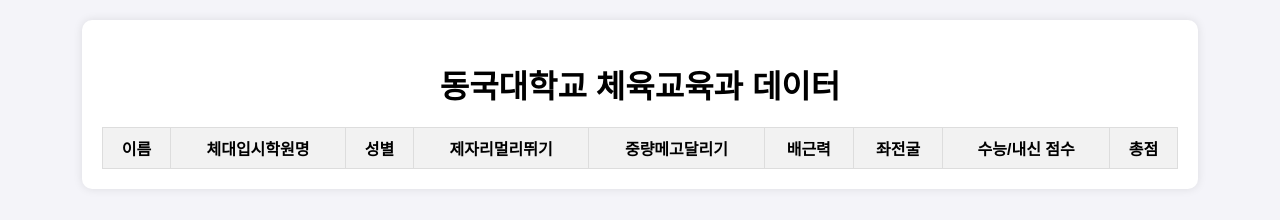
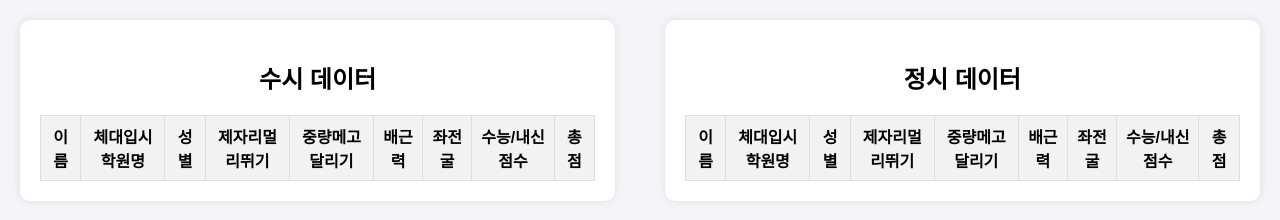
Before and after one commit to seanyjeong/dunivc, a plain HTML site: page index.html in a window 1280 px wide. Drawn offline with Linux system fonts and the light colour scheme; no server answers.

Commit message:
Update index.html

```diff
--- a/index.html
+++ b/index.html
@@ -14,19 +14,28 @@
         }
 
         .container {
+            display: flex;
+            justify-content: space-between;
+            gap: 20px;
+        }
+
+        .section {
             background-color: #fff;
             padding: 20px;
             border-radius: 10px;
             box-shadow: 0 0 10px rgba(0, 0, 0, 0.1);
-            width: 90%;
-            max-width: 1200px;
-            margin: auto;
+            width: 48%;
             box-sizing: border-box;
         }
 
         h1 {
             text-align: center;
             margin-bottom: 20px;
+        }
+
+        h2 {
+            text-align: center;
+            margin-bottom: 10px;
         }
 
         table {
@@ -53,13 +62,17 @@
             fetch('https://supermax.kr/get-all-data')
                 .then(response => response.json())
                 .then(data => {
-                    const tableBody = document.getElementById('data-table-body');
+                    const susiTableBody = document.getElementById('susi-data-table-body');
+                    const jeongsiTableBody = document.getElementById('jeongsi-data-table-body');
+
                     data.forEach(item => {
                         const row = document.createElement('tr');
+                        const gender = item.gender === 'male' ? '남자' : '여자';
+
                         row.innerHTML = `
                             <td>${item.name}</td>
                             <td>${item.academy}</td>
-                            <td>${item.gender}</td>
+                            <td>${gender}</td>
                             <td>${item.standingJump}</td>
                             <td>${item.weightedRun}</td>
                             <td>${item.backStrength}</td>
@@ -67,7 +80,12 @@
                             <td>${item.academicScore}</td>
                             <td>${item.totalScore}</td>
                         `;
-                        tableBody.appendChild(row);
+
+                        if (item.formType === 'susi') {
+                            susiTableBody.appendChild(row);
+                        } else if (item.formType === 'jeongsi') {
+                            jeongsiTableBody.appendChild(row);
+                        }
                     });
                 })
                 .catch(error => console.error('Error:', error));
@@ -76,7 +94,8 @@
 </head>
 <body>
     <div class="container">
-        <h1>동국대학교 체육교육과 데이터</h1>
+        <div class="section">
+            <h2>수시 데이터</h2>
             <table>
                 <thead>
                     <tr>
@@ -91,10 +110,32 @@
                         <th>총점</th>
                     </tr>
                 </thead>
-            <tbody id="data-table-body">
-                <!-- 데이터가 여기에 추가됩니다. -->
+                <tbody id="susi-data-table-body">
+                    <!-- 수시 데이터가 여기에 추가됩니다. -->
                 </tbody>
             </table>
         </div>
+        <div class="section">
+            <h2>정시 데이터</h2>
+            <table>
+                <thead>
+                    <tr>
+                        <th>이름</th>
+                        <th>체대입시학원명</th>
+                        <th>성별</th>
+                        <th>제자리멀리뛰기</th>
+                        <th>중량메고달리기</th>
+                        <th>배근력</th>
+                        <th>좌전굴</th>
+                        <th>수능/내신 점수</th>
+                        <th>총점</th>
+                    </tr>
+                </thead>
+                <tbody id="jeongsi-data-table-body">
+                    <!-- 정시 데이터가 여기에 추가됩니다. -->
+                </tbody>
+            </table>
+        </div>
+    </div>
 </body>
 </html>
```
Lines whose indentation alone changed are shown as unchanged.
